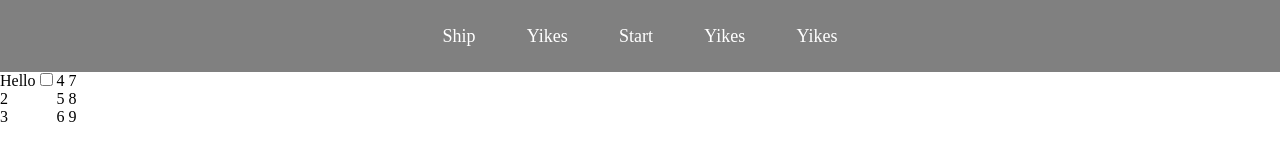
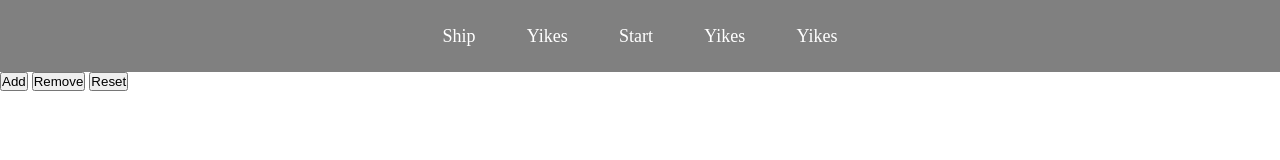
Before and after one commit to AlbinWalleniusWoxnerud/Ship, a plain HTML site: page index.html in a window 1280 px wide. Drawn offline with Linux system fonts and the light colour scheme.

Commit message:
26/1-2021
started working on the js for todolist

no major changes other than the fact that I realised that its easier to create a grid to contain the list instead of a table

added: minor js
removed: table

```diff
--- a/index.html
+++ b/index.html
@@ -19,28 +19,11 @@
     </div>
 
     <main class="index-main">
-        <table class="index-main-table">
-            <tr class="index-main-table-row1">
-                <td class="index-main-table-row1-data">
-                    <form action="">
-                        <label for="important">Hello</label>
-                        <input type="checkbox">
-                    </form>
-                </td>
-                <td class="index-main-table-row1-data">2</td>
-                <td class="index-main-table-row1-data">3</td>
-            </tr>
-            <tr class="index-main-table-row2">
-                <td class="index-main-table-row1-data">4</td>
-                <td class="index-main-table-row1-data">5</td>
-                <td class="index-main-table-row1-data">6</td>
-            </tr>
-            <tr class="index-main-table-row3">
-                <td class="index-main-table-row1-data">7</td>
-                <td class="index-main-table-row1-data">8</td>
-                <td class="index-main-table-row1-data">9</td>
-            </tr>
-        </table>
+        <div id="toDoList">
+        </div>
+        <button id="add-list" onclick="addTo_list()">Add</button>
+        <button id="remove-list" onclick="removeFrom_list()">Remove</button>
+        <button id="reset-list"  onclick="reset_list()">Reset</button>
     </main>
 </body>
 </html>
--- a/js.js
+++ b/js.js
@@ -0,0 +1,14 @@
+let toDoList = document.querySelector('#toDoList');
+toDoList.sty
+
+function addTo_list() {
+    console.log('Hello world')
+}
+
+function removeFrom_list() {
+console.log('remove world')
+}
+
+function reset_list() {
+console.log('reset world')
+}
```
